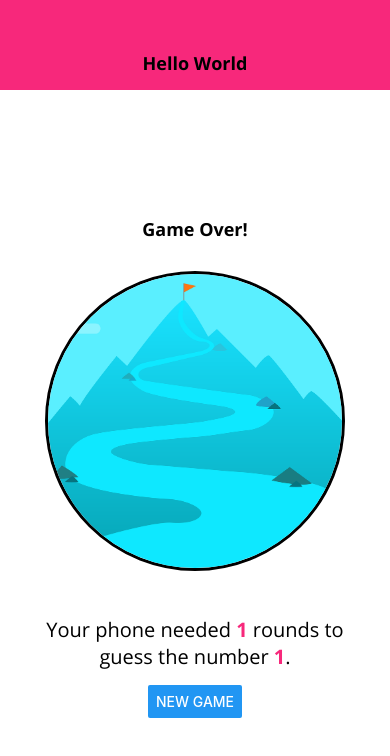
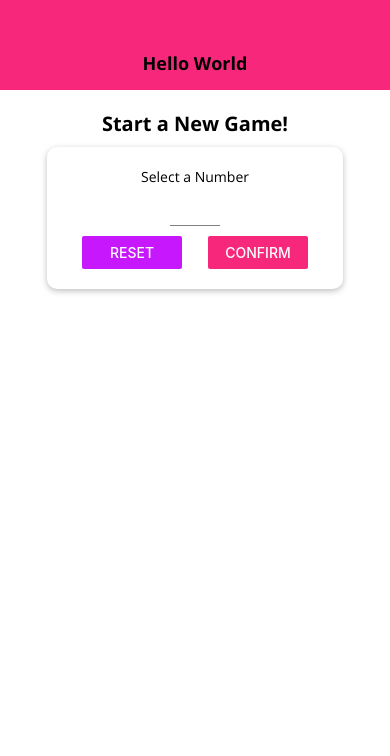
Before and after one commit to RommelTJ/rn-guess-number, a React Native app: screen / in a window 390 px wide. Shown: the top 756 px of the page. Built offline with nearby package versions, Linux system fonts and the light colour scheme.

Commit message:
:sparkles: App: Removing the workaround for GameOverScreen

```diff
--- a/App.js
+++ b/App.js
@@ -48,7 +48,6 @@ export default function App() {
   } else if (guessRounds > 0) {
     content = <GameOverScreen roundsNumber={guessRounds} userNumber={userNumber} onRestart={configureNewGameHandler} />;
   }
-  content = <GameOverScreen roundsNumber={1} userNumber={1} onRestart={configureNewGameHandler} />;
 
   return (
     <View style={styles.screen}>
```
